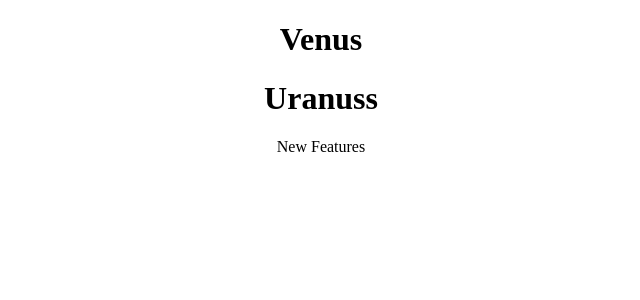
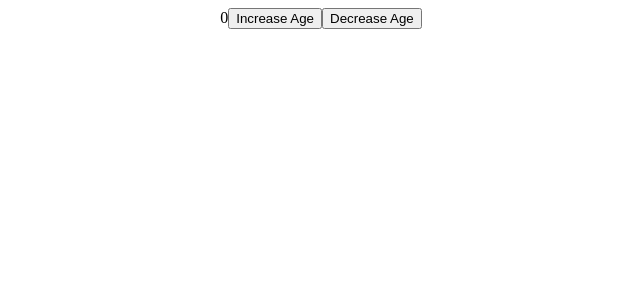
Before and after one commit to roshaunjunior/first, a React (Create React App) app: page / in a window 1280 px wide. Shown: the top 300 px of the page, without its empty margins (319-959 px from the left). Built offline with nearby package versions, Linux system fonts and the light colour scheme.

Commit message:
increament and decreament counter using useState

```diff
--- a/src/App.js
+++ b/src/App.js
@@ -1,22 +1,24 @@
 import './App.css';
+import {useState} from 'react' ;
 //import {User} from './User'
 function App() {
 
-  const planets = [
-    {name: "Earth" ,isGasPlanet : false } ,
-     {name : "Mars" , isGasPlanet : false } ,
-     {name : "Venus" , isGasPlanet : true} ,
-     {name : "Jupiter" , isGasPlanet : false} ,
-     {name : "Uranuss" , isGasPlanet : true}
-] ;
+
+  const [age , setAge] = useState(0) ;
+  const increaseAge = () => {
+     setAge((element) => element + 1)
+     console.log(age);
+  }
+
+  const decreaseAge = () => {
+    setAge((element) => element - 1)
+  }
+
   return (
     <div className="App">
-     {planets.map(
-      (planet , key) => planet.isGasPlanet && <h1>{planet.name}</h1>
-
-
-     )}
-     <p>New Features </p>
+     {age}
+     <button onClick = {increaseAge}>Increase Age </button>
+     <button onClick={decreaseAge}> Decrease Age </button>
     </div>
   );
 }
```
